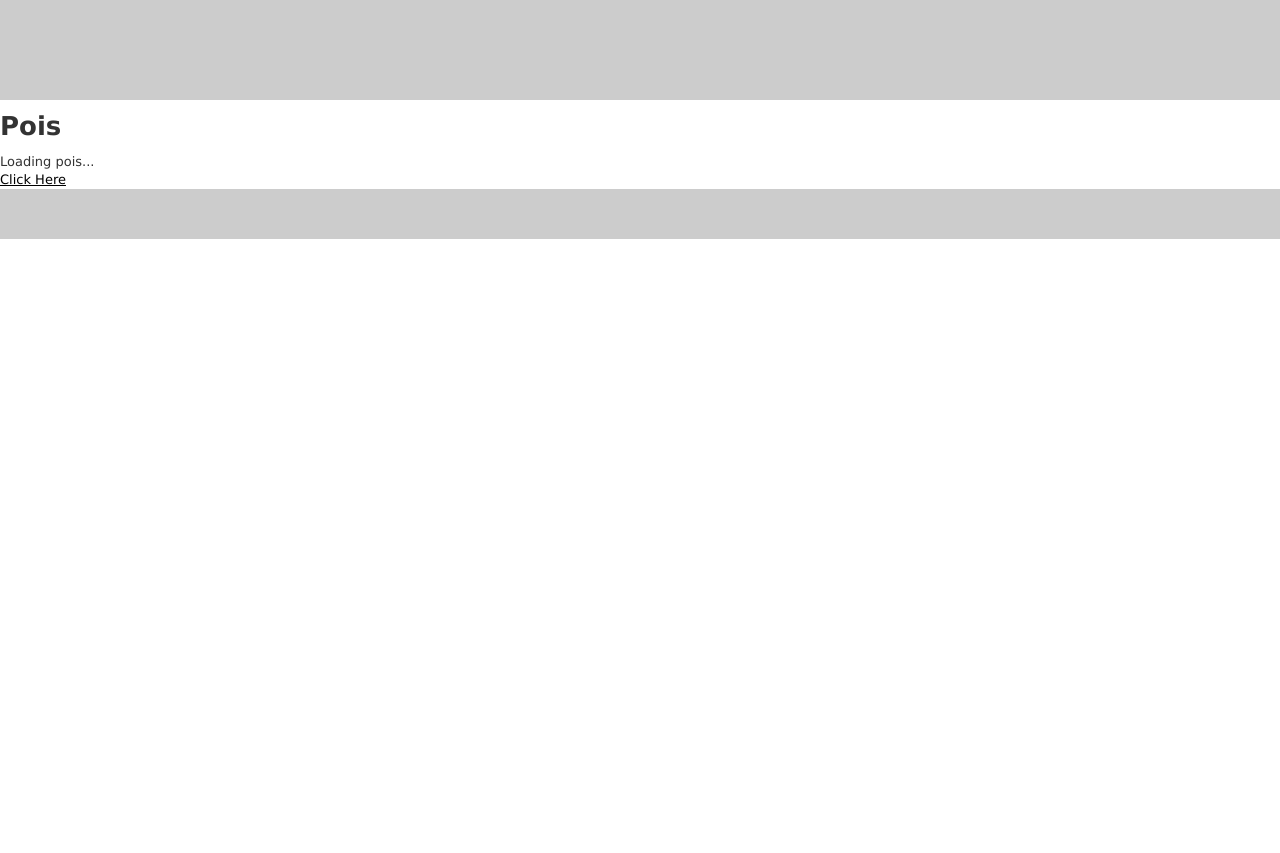
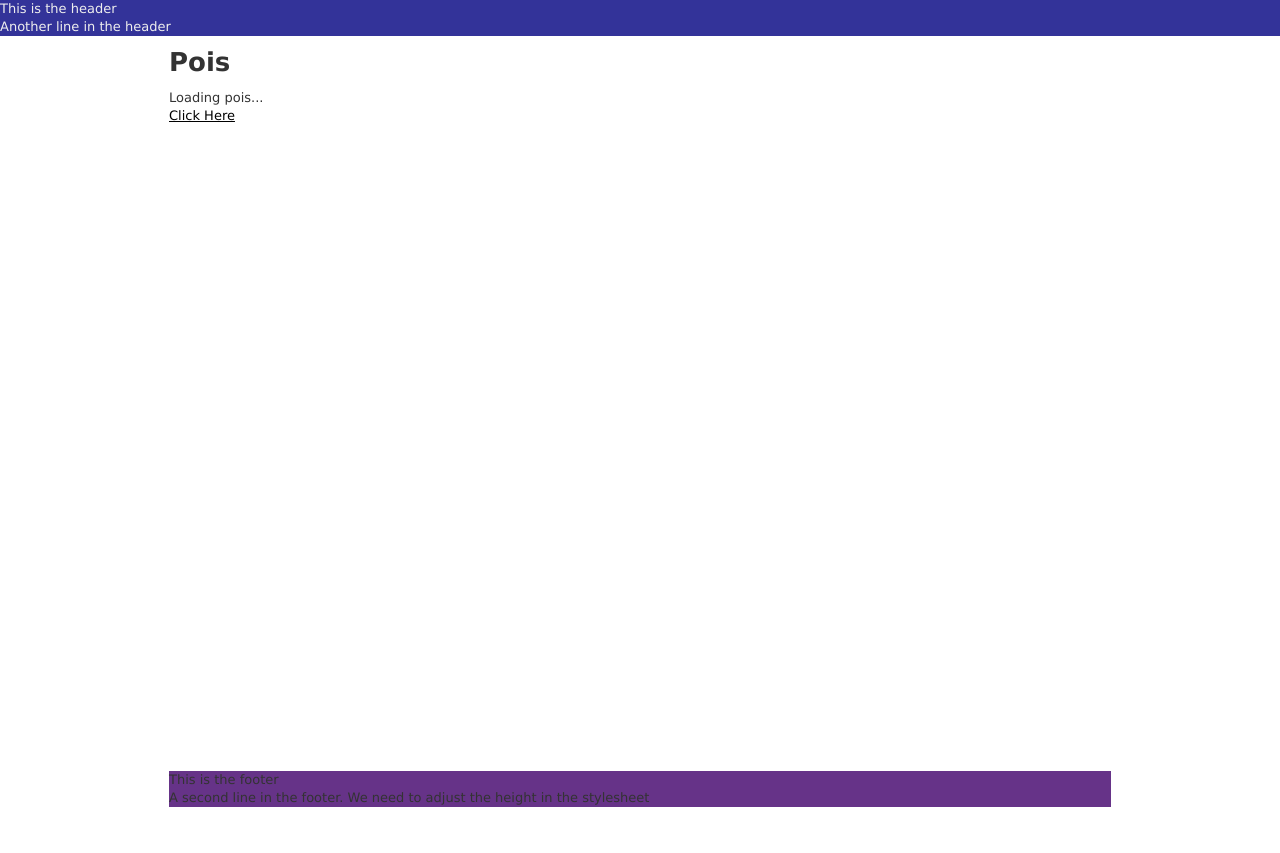
Before and after one commit to piedog/canoetrek, a Rails app: page /pois in a window 1280 px wide. Before the commit the page ends 239 px from the top, so only its background shows below. Run offline with Rails 7, Linux system fonts and the light colour scheme; data that the repository does not hold is empty; style sheets or scripts are compiled from the project's sources; parts of the project's set-up code (start-up, migrations or seed data) failed here and were passed over; some libraries are stand-ins or nearby versions.

Commit message:
Initial changes for sticky footer

```diff
--- a/app/assets/stylesheets/static_pages.css.scss
+++ b/app/assets/stylesheets/static_pages.css.scss
@@ -1,6 +1,7 @@
 // Place all the styles related to the StaticPages controller here.
 // They will automatically be included in application.css.
 // You can use Sass (SCSS) here: http://sass-lang.com/
+/***
 html,body {
     height: 100%;
     padding: 0;
@@ -27,3 +28,41 @@ html,body {
     width:100%;
     height:100%;
 }
+************/
+
+/***********************************************************************/
+
+html, body {
+    width: 100%;
+       height: 100%;
+ }
+body {
+    margin: 0px;
+    padding: 0px;
+ }
+div#wrapper {
+    width: 100%;
+    min-height: 100%;
+    height: auto !important;
+    height: 100%;
+    margin: 0px 0px -82px 0px;
+ }
+div#footer_wrapper {
+    width: 100%;
+    height: 82px;
+ }
+div#content_wrapper {
+    width: 100%;
+    padding: 0px 0px 82px 0px;
+ }
+div#footer_wrapper, div#content_wrapper {
+    min-width: 942px;
+ }
+div#footer_inner_wrapper, div#content_inner_wrapper {
+    width: 942px;
+    margin: 0px auto;
+ }
+/***********************************************************************/
+
+div#header { background: #339; color:#eee; }
+div#footer { background: #638; height:100%; }
--- a/app/views/layouts/_footer.html.erb
+++ b/app/views/layouts/_footer.html.erb
@@ -1,2 +1,4 @@
 <div id="footer">
+    This is the footer
+    <br />A second line in the footer. We need to adjust the height in the stylesheet
 </div>
--- a/app/views/layouts/_header.html.erb
+++ b/app/views/layouts/_header.html.erb
@@ -1,2 +1,4 @@
 <div id="header">
+    This is the header
+    <br /> Another line in the header
 </div>
--- a/app/views/layouts/application.html.erb
+++ b/app/views/layouts/application.html.erb
@@ -9,8 +9,21 @@
 </head>
 <body class="app">
     <%= render 'layouts/header' %>
-    <%= yield %>
-    <%= render 'layouts/footer' %>
-    <!-- <%= debug(params) if Rails.env.development? %> -->
+
+    <div id="wrapper">
+        <div id="content_wrapper">
+            <div id="content_inner_wrapper">
+                <%= yield %>
+            </div>
+        </div>
+    </div>
+    <div id="footer_wrapper">
+        <div id="footer_inner_wrapper">
+            <div id="my-footer-content">
+                <%= render 'layouts/footer' %>
+                <!-- <%= debug(params) if Rails.env.development? %> -->
+            </div>
+        </div>
+    </div>
 </body>
 </html>
--- a/app/views/static_pages/map.html.erb
+++ b/app/views/static_pages/map.html.erb
@@ -1,4 +1,3 @@
-<div id="content">
     <div id="map">
+        This is where the map will go
     </div>
-</div>
```
Also changed, not shown: app/assets/javascripts/static_pages.js.coffee (+6 -6 lines).
